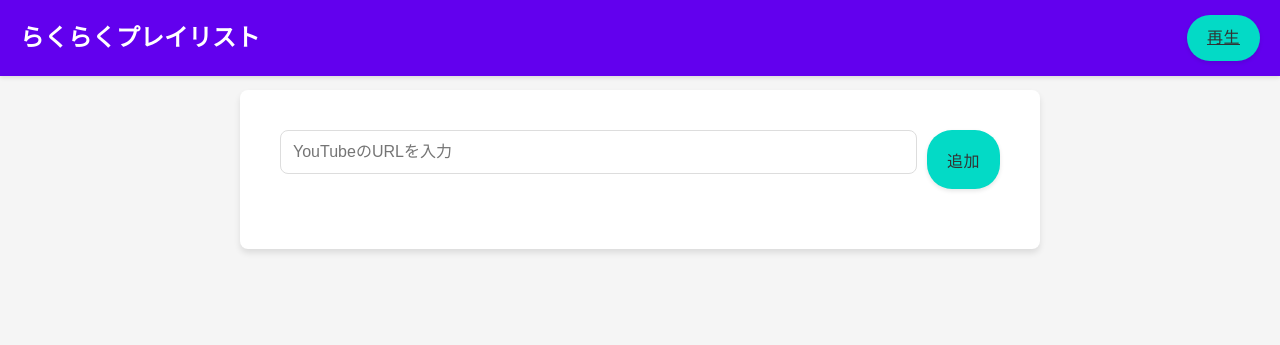
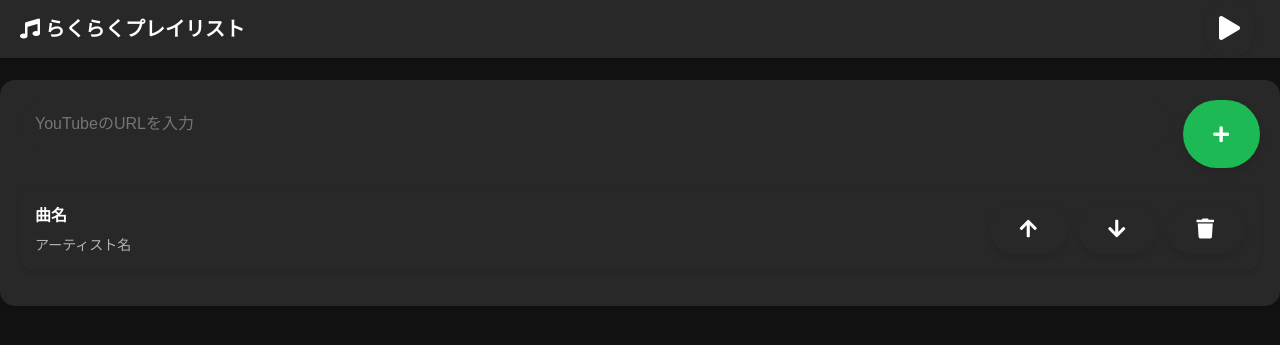
Before and after one commit to Kusunoki9999/rekochokuTeamC, a Flask app: page /playlist in a window 1280 px wide. Shown: the top 345 px of the page. Run offline with Flask 3, Linux system fonts and the light colour scheme.

Commit message:
cssの変更

```diff
--- a/css/PlaylistStyle.css
+++ b/css/PlaylistStyle.css
@@ -18,15 +18,44 @@
 }
 
 #song-list li {
-    background-color: white;
-    margin-bottom: 10px;
+    background-color: var(--surface-color);
+    margin-bottom: 15px;
     padding: 15px;
-    border-radius: 8px;
+    border-radius: 15px;
     box-shadow: 0 2px 4px rgba(0,0,0,0.1);
     transition: all 0.3s ease;
+    display: flex;
+    align-items: center;
+    justify-content: space-between;
 }
 
-#song-list li:hover {
-    transform: translateY(-2px);
-    box-shadow: 0 4px 8px rgba(0,0,0,0.2);
+#song-list li:active {
+    transform: scale(0.98);
 }
+
+.song-info {
+    flex-grow: 1;
+}
+
+.song-title {
+    font-weight: 700;
+    margin-bottom: 5px;
+}
+
+.song-artist {
+    font-size: 14px;
+    color: var(--text-color-secondary);
+}
+
+.song-controls {
+    display: flex;
+    gap: 10px;
+}
+
+.song-control-btn {
+    background: none;
+    border: none;
+    color: var(--text-color);
+    font-size: 20px;
+    cursor: pointer;
+}
--- a/css/styles.css
+++ b/css/styles.css
@@ -2,13 +2,13 @@
 @import url('https://fonts.googleapis.com/css2?family=Roboto:wght@300;400;700&display=swap');
 
 :root {
-    --primary-color: #6200ee;
-    --secondary-color: #03dac6;
-    --background-color: #f5f5f5;
-    --surface-color: #ffffff;
-    --text-color: #333333;
-    --text-color-light: #ffffff;
-    --error-color: #b00020;
+    --primary-color: #1db954;
+    --secondary-color: #191414;
+    --background-color: #121212;
+    --surface-color: #282828;
+    --text-color: #ffffff;
+    --text-color-secondary: #b3b3b3;
+    --accent-color: #1ed760;
 }
 
 * {
@@ -22,12 +22,11 @@ body {
     line-height: 1.6;
     background-color: var(--background-color);
     color: var(--text-color);
-    padding-top: 70px;
+    padding-top: 60px;
 }
 
 .container {
-    max-width: 800px;
-    margin: 0 auto;
+    max-width: 100%;
     padding: 20px;
 }
 
@@ -36,11 +35,11 @@ body {
     top: 0;
     left: 0;
     right: 0;
-    background-color: var(--primary-color);
-    color: var(--text-color-light);
-    padding: 15px 20px;
+    background-color: var(--surface-color);
+    color: var(--text-color);
+    padding: 10px 20px;
     z-index: 1000;
-    box-shadow: 0 2px 4px rgba(0,0,0,0.1);
+    box-shadow: 0 2px 4px rgba(0,0,0,0.2);
     display: flex;
     justify-content: space-between;
     align-items: center;
@@ -48,66 +47,76 @@ body {
 
 .header h1 {
     margin: 0;
-    font-size: 24px;
+    font-size: 20px;
     font-weight: 700;
 }
 
 .button, button, .play-button {
-    background-color: var(--secondary-color);
+    background-color: var(--primary-color);
     color: var(--text-color);
-    padding: 10px 20px;
+    padding: 15px 30px;
     border: none;
-    border-radius: 25px;
-    font-size: 16px;
-    font-weight: 500;
+    border-radius: 50px;
+    font-size: 18px;
+    font-weight: 700;
     text-transform: uppercase;
-    letter-spacing: 0.5px;
+    letter-spacing: 1px;
     transition: all 0.3s ease;
     cursor: pointer;
-    box-shadow: 0 2px 4px rgba(0,0,0,0.1);
+    box-shadow: 0 4px 6px rgba(0,0,0,0.1);
+    display: inline-flex;
+    align-items: center;
+    justify-content: center;
+    text-decoration: none;
 }
 
-.button:hover, button:hover, .play-button:hover {
-    background-color: #02b3a3;
-    transform: translateY(-2px);
-    box-shadow: 0 4px 8px rgba(0,0,0,0.2);
+.button:active, button:active, .play-button:active {
+    transform: scale(0.98);
+    box-shadow: 0 2px 3px rgba(0,0,0,0.1);
 }
 
 input[type="text"], input[type="url"] {
     width: 100%;
-    padding: 12px;
-    margin-bottom: 15px;
-    border: 1px solid #ddd;
-    border-radius: 8px;
+    padding: 15px;
+    margin-bottom: 20px;
+    border: none;
+    border-radius: 25px;
     font-size: 16px;
-    transition: border-color 0.3s ease;
+    background-color: var(--surface-color);
+    color: var(--text-color);
+    transition: all 0.3s ease;
 }
 
 input[type="text"]:focus, input[type="url"]:focus {
-    border-color: var(--primary-color);
     outline: none;
-    box-shadow: 0 0 0 2px rgba(98, 0, 238, 0.2);
+    box-shadow: 0 0 0 2px var(--accent-color);
 }
 
 .content {
     background-color: var(--surface-color);
-    border-radius: 8px;
+    border-radius: 15px;
     box-shadow: 0 4px 6px rgba(0,0,0,0.1);
     padding: 20px;
     margin-top: 20px;
 }
 
 @keyframes fadeIn {
-    from { opacity: 0; transform: translateY(20px); }
+    from { opacity: 0; transform: translateY(10px); }
     to { opacity: 1; transform: translateY(0); }
 }
 
 .fade-in {
-    animation: fadeIn 0.5s ease-out;
+    animation: fadeIn 0.3s ease-out;
 }
 
-@media (min-width: 768px) {
-    .container {
-        padding: 40px;
-    }
+/* Large touch-friendly icons */
+.icon-button {
+    font-size: 24px;
+    padding: 15px;
+    border-radius: 50%;
+    background-color: var(--surface-color);
+    color: var(--text-color);
+    box-shadow: 0 2px 4px rgba(0,0,0,0.1);
+    margin: 5px;
+    text-decoration: none;
 }
--- a/templates/playlist.html
+++ b/templates/playlist.html
@@ -4,21 +4,35 @@
     <meta charset="UTF-8">
     <meta name="viewport" content="width=device-width, initial-scale=1.0">
     <title>らくらくプレイリスト - プレイリスト</title>
+    <link rel="stylesheet" href="https://cdnjs.cloudflare.com/ajax/libs/font-awesome/5.15.3/css/all.min.css">
     <link rel="stylesheet" href="../css/styles.css">
     <link rel="stylesheet" href="../css/PlaylistStyle.css">
 </head>
 <body>
 <header class="header">
-    <h1>らくらくプレイリスト</h1>
-    <a href="play" class="play-button">再生</a>
+    <h1><i class="fas fa-music"></i> らくらくプレイリスト</h1>
+    <div class="header-controls">
+        <a href="play" class="icon-button"><i class="fas fa-play"></i></a>
+    </div>
 </header>
-<div class="container content">
+<div class="container content fade-in">
     <form id="add-song-form">
         <input type="url" name="url" placeholder="YouTubeのURLを入力" required>
-        <button type="submit">追加</button>
+        <button type="submit"><i class="fas fa-plus"></i></button>
     </form>
     <ul id="song-list">
-        <!-- 曲リストはJavaScriptで動的に追加されます -->
+        <li>
+            <div class="song-info">
+                <div class="song-title">曲名</div>
+                <div class="song-artist">アーティスト名</div>
+            </div>
+            <div class="song-controls">
+                <button class="song-control-btn"><i class="fas fa-arrow-up"></i></button>
+                <button class="song-control-btn"><i class="fas fa-arrow-down"></i></button>
+                <button class="song-control-btn"><i class="fas fa-trash"></i></button>
+            </div>
+        </li>
+        <!-- 他の曲も同様に -->
     </ul>
 </div>
 </body>
```
Also changed, not shown: css/IndexStyle.css (+41 -23 lines), css/PlayStyle.css (+30 -16 lines), templates/index.html (+12 -5 lines), templates/play.html (+18 -4 lines), templates/search.html (+7 -3 lines).
